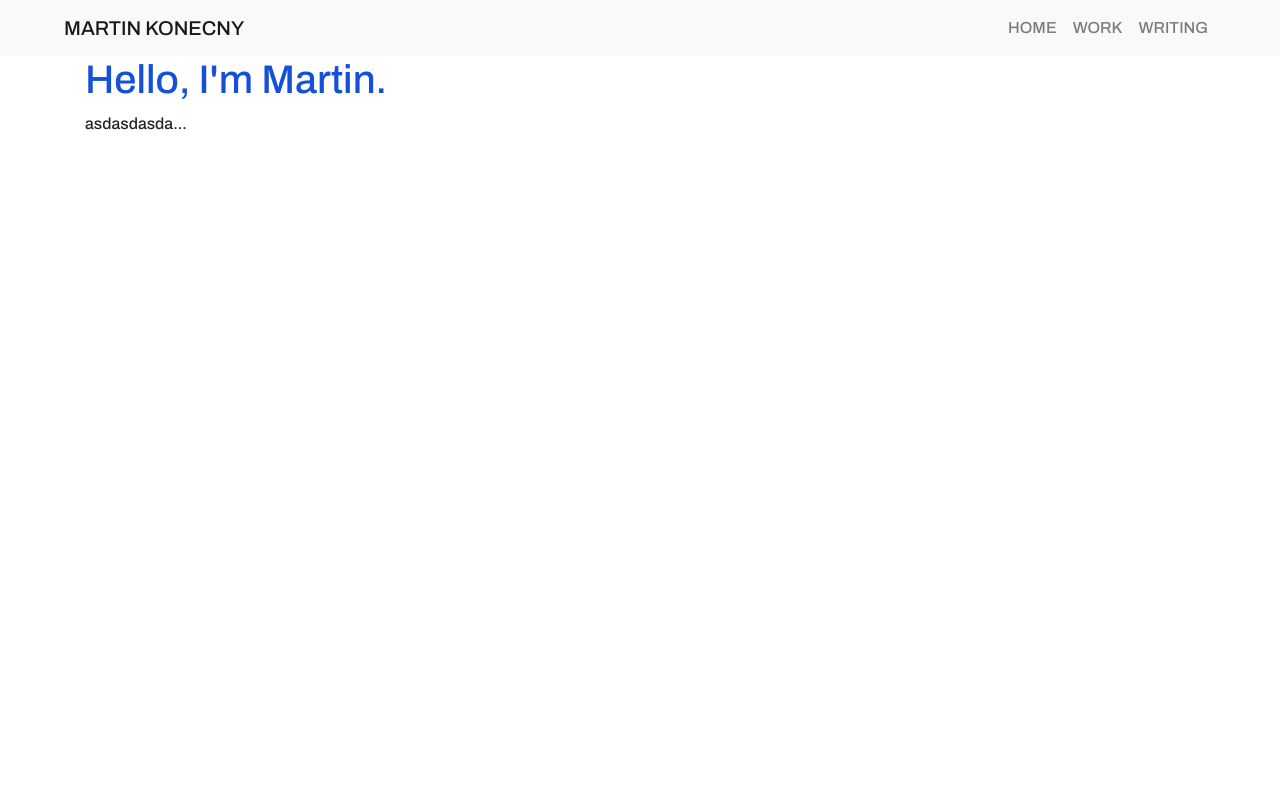
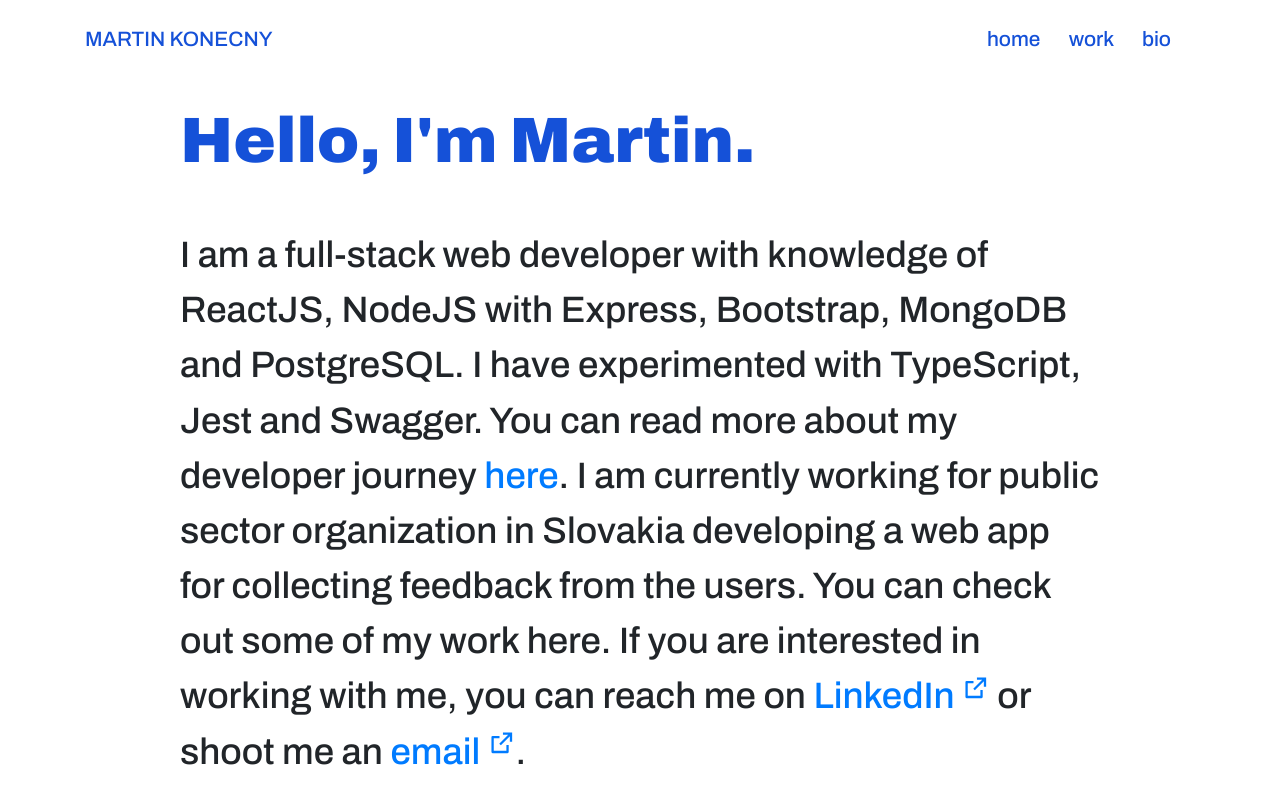
Before and after one commit to martin835/martinkonecny, a React (Create React App) app in the folder me-page-fe/: page / in a window 1280 px wide. Built offline with nearby package versions, Linux system fonts and the light colour scheme.

Commit message:
home page tuning

```diff
--- a/me-page-fe/package.json
+++ b/me-page-fe/package.json
@@ -10,6 +10,8 @@
     "react": "^18.2.0",
     "react-bootstrap": "^1.6.5",
     "react-dom": "^18.2.0",
+    "react-icons": "^4.4.0",
+    "react-router-dom": "^6.3.0",
     "react-scripts": "5.0.1",
     "web-vitals": "^2.1.4"
   },
--- a/me-page-fe/src/App.js
+++ b/me-page-fe/src/App.js
@@ -1,11 +1,13 @@
 import { Col, Container, Nav, Navbar, Row } from "react-bootstrap";
+import { Link } from "react-router-dom";
 import "./App.css";
+import { RiExternalLinkLine } from "react-icons/ri";
 
 function App() {
   return (
     <div>
       {" "}
-      <Navbar bg="light" variant="light">
+      {/* <Navbar bg="light" variant="light">
         <Navbar.Brand href="#home" className="ml-5">
           MARTIN KONECNY
         </Navbar.Brand>
@@ -14,12 +16,48 @@ function App() {
           <Nav.Link href="#features">WORK</Nav.Link>
           <Nav.Link href="#pricing">WRITING</Nav.Link>
         </Nav>
-      </Navbar>
+      </Navbar> */}
       <Container>
+        <Row className="mt-4 justify-content-around nav">
+          <Col xs={12} sm={6}>
+            MARTIN KONECNY
+          </Col>
+          <Col xs={12} sm={6}>
+            <div className="float-sm-right">
+              <span className="mr-4">home </span>
+
+              <span className="mr-4">work </span>
+              <span className="mr-4">bio</span>
+            </div>
+          </Col>
+        </Row>
         <Row>
-          <Col>
-            <h1>Hello, I'm Martin.</h1>
-            <p>asdasdasda...</p>
+          <Col md={{ span: 10, offset: 1 }}>
+            <h1 className="my-5">Hello, I'm Martin.</h1>
+            <p className="text-big">
+              I am a full-stack web developer with knowledge of ReactJS, NodeJS
+              with Express, Bootstrap, MongoDB and PostgreSQL. I have
+              experimented with TypeScript, Jest and Swagger. You can read more
+              about my developer journey <Link to="/">here</Link>. I am
+              currently working for public sector organization in Slovakia
+              developing a web app for collecting feedback from the users. You
+              can check out some of my work here. If you are interested in
+              working with me, you can reach me on{" "}
+              <a href="https://www.linkedin.com/in/konecnymartin/">
+                LinkedIn{" "}
+                <sup>
+                  <RiExternalLinkLine />
+                </sup>
+              </a>{" "}
+              or shoot me an{" "}
+              <a href="mailto:mk.martinkonecny@gmail.com">
+                email{" "}
+                <sup>
+                  <RiExternalLinkLine />
+                </sup>
+              </a>
+              .
+            </p>
           </Col>
         </Row>
       </Container>
--- a/me-page-fe/src/index.css
+++ b/me-page-fe/src/index.css
@@ -11,4 +11,15 @@ body {
 
 h1 {
   color: var(--blue1);
+  font-size: 4rem !important;
+  font-weight: 900 !important;
 }
+
+.text-big {
+  font-size: 2.3rem;
+}
+
+.nav {
+  color: var(--blue1);
+  font-size: 1.3rem;
+}
--- a/me-page-fe/src/index.js
+++ b/me-page-fe/src/index.js
@@ -2,11 +2,14 @@ import React from "react";
 import ReactDOM from "react-dom/client";
 import "./index.css";
 import App from "./App";
+import { BrowserRouter as Router } from "react-router-dom";
 import "bootstrap/dist/css/bootstrap.min.css";
 
 const root = ReactDOM.createRoot(document.getElementById("root"));
 root.render(
   <React.StrictMode>
-    <App />
+    <Router>
+      <App />
+    </Router>
   </React.StrictMode>
 );
```
Also changed, not shown: me-page-fe/src/components/Navbar.jsx (added), me-page-fe/src/views/Home.jsx (added), 1 other file (tests, documents, lock files or other folders).
